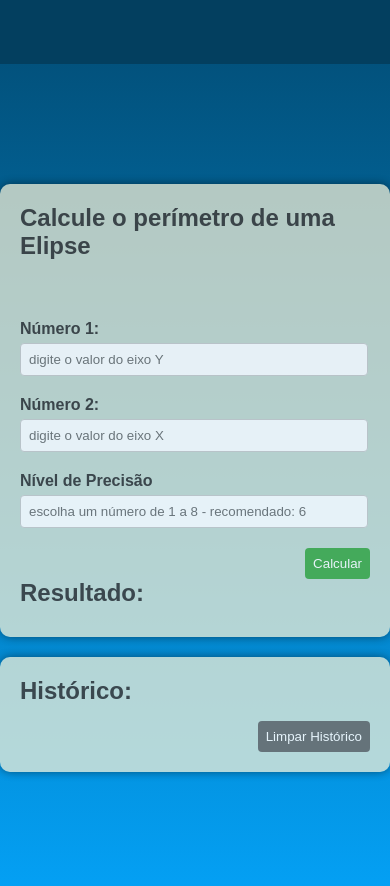
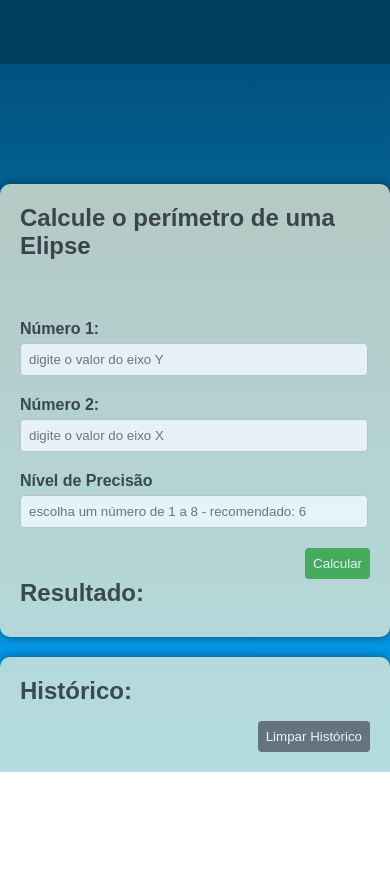
Before and after one commit to ViniciusMrz4/CalculadoraAPI, a plain HTML site: page index.html in a window 390 px wide. Shown: the part 136-1022 px from the top of the page. After the commit the page ends 908 px from the top, so only its background shows below. Drawn offline with Linux system fonts and the light colour scheme.

Commit message:
mesmo de antes

```diff
--- a/elipse.css
+++ b/elipse.css
@@ -147,4 +147,9 @@ p {
     .form-button-hist button {
       width: auto;
     }
+
+    .container-historico {
+      border-radius: 10px 10px 0 0;
+      margin-bottom: 0;
+    }
   }
```
